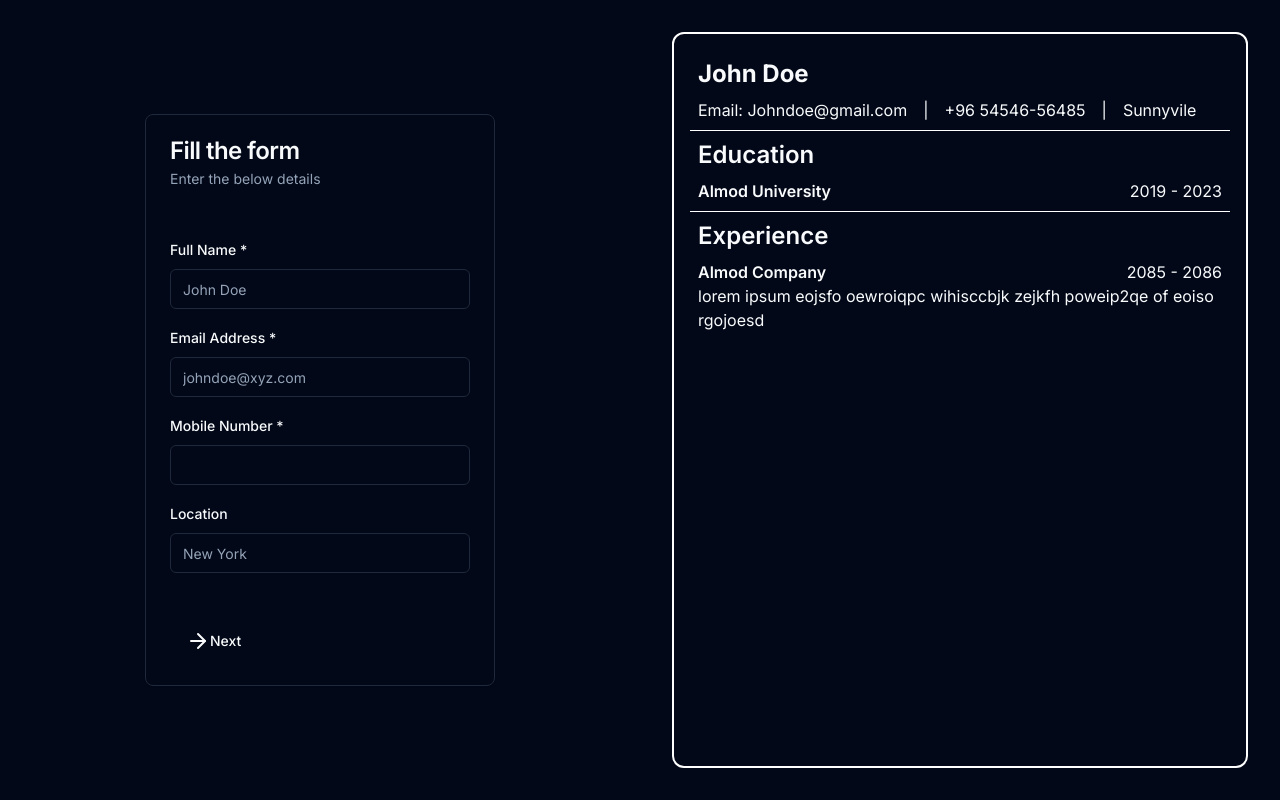
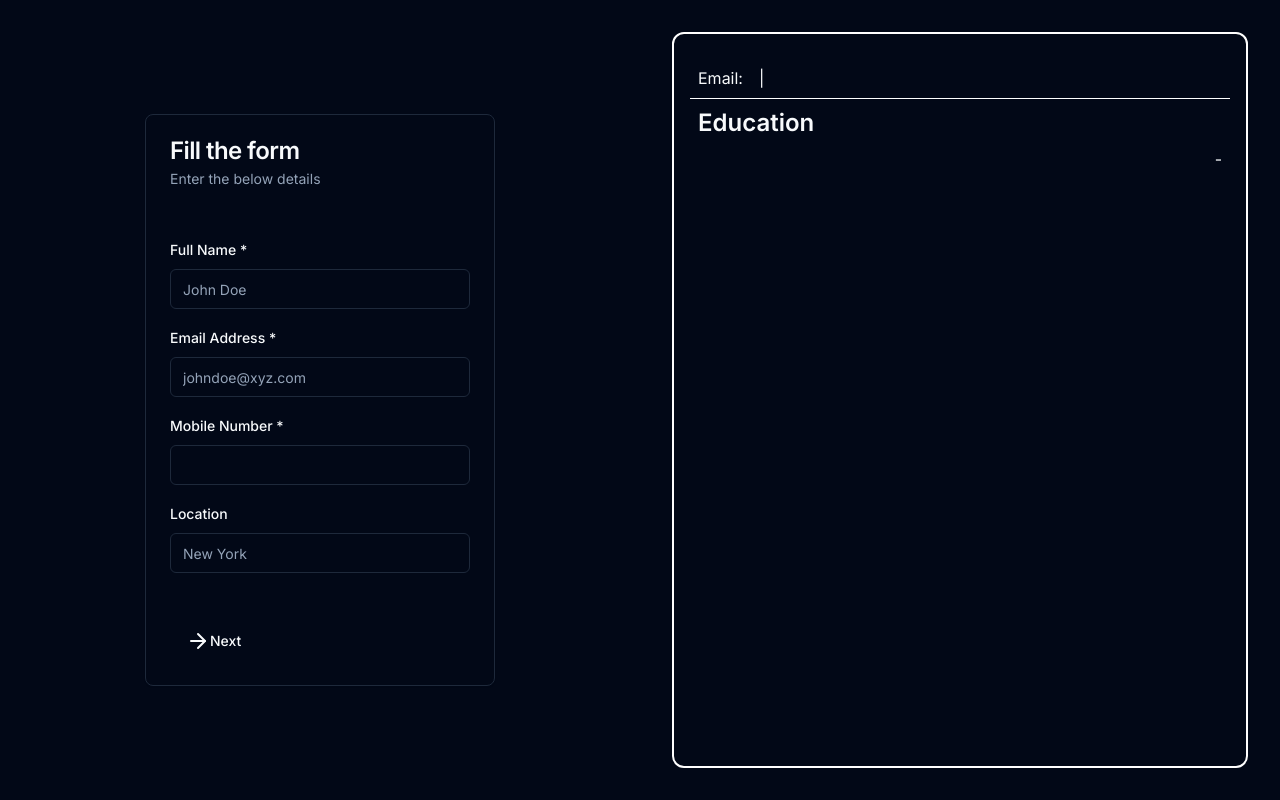
Before and after one commit to Anandprabhu530/Mirthly, a Next.js app: page /resume in a window 1280 px wide. Built offline with nearby package versions, Linux system fonts and the light colour scheme.

Commit message:
Form Changes

```diff
--- a/app/resume/page.tsx
+++ b/app/resume/page.tsx
@@ -8,27 +8,27 @@ import { useState } from "react";
 
 const Resume = () => {
   const [data, setData] = useState({
-    Fullname: "John Doe",
-    Email: "Johndoe@gmail.com",
-    Number: "+96 54546-56485",
-    Location: "Sunnyvile",
-    Education: "Almod University",
-    Education_From: "2019",
-    Education_To: "2023",
-    Experience_Description:
-      "lorem ipsum eojsfo oewroiqpc wihisccbjk zejkfh poweip2qe  of eoiso rgojoesd ",
-    Experience_From: "2085",
-    Experience_To: "2086",
-    Experience_Company: "Almod Company",
+    Fullname: "",
+    Email: "",
+    Number: "",
+    Location: "",
+    Education: "",
+    Degree: "",
+    Education_From: "",
+    Education_To: "",
+    Experience_Description: "",
+    Experience_From: "",
+    Experience_To: "",
+    Experience_Company: "",
   });
-  const [formdata, setFormdata] = useState("");
+
   return (
     <main>
       <div className="h-screen">
         <div className="flex h-full">
           <div className="basis-1/2">
             <div className="w-full flex justify-center items-center h-full">
-              <Form_Builder setFormdata={setFormdata} />
+              <Form_Builder setData={setData} />
             </div>
           </div>
           <div className="basis-1/2 p-8">
@@ -36,7 +36,6 @@ const Resume = () => {
               <div className="p-2 font-bold text-2xl">{data.Fullname}</div>
               <div className="flex gap-4 pl-2">
                 <div>Email: {data.Email}</div>
-                {formdata && <div>{formdata}</div>}
                 <div>|</div>
                 <div>{data.Number}</div>
                 {data.Location.length != 0 && (
@@ -49,7 +48,10 @@ const Resume = () => {
               <div className="border-b border-white pb-2"></div>
               <div className="p-2 text-2xl font-semibold">Education</div>
               <div className="px-2 flex w-full justify-between">
-                <div className="font-semibold">{data.Education}</div>
+                <div className="flex flex-col gap-2">
+                  <div className="font-semibold">{data.Education}</div>
+                  <div className="font-semibold">{data.Degree}</div>
+                </div>
                 <div>
                   {data.Education_From} - {data.Education_To}
                 </div>
--- a/components/Form_Builder.tsx
+++ b/components/Form_Builder.tsx
@@ -49,6 +49,7 @@ const FormSchema = z.object({
   Education: z.string().min(5, {
     message: "Please enter Education details",
   }),
+  Degree: z.string(),
   Education_From: z.string().min(4, {
     message: "Please Enter From detail",
   }),
@@ -62,7 +63,7 @@ const FormSchema = z.object({
   Experience_Description: z.string(),
 });
 
-export function Form_Builder() {
+export function Form_Builder({ setData }) {
   const [formnumber, setFormnumber] = React.useState(0);
   const [response, setResponse] = React.useState(0);
   const form = useForm<z.infer<typeof FormSchema>>({
@@ -72,6 +73,7 @@ export function Form_Builder() {
       Email: "",
       Number: "",
       Education: "",
+      Degree: "",
       Education_From: "",
       Education_To: "",
       Location: "",
@@ -84,6 +86,7 @@ export function Form_Builder() {
 
   function onSubmit(data: z.infer<typeof FormSchema>) {
     console.log(data);
+    setData(data);
   }
 
   return (
@@ -173,6 +176,19 @@ export function Form_Builder() {
                   render={({ field }) => (
                     <FormItem>
                       <FormLabel>Institution *</FormLabel>
+                      <FormControl>
+                        <Input {...field} />
+                      </FormControl>
+                      <FormMessage />
+                    </FormItem>
+                  )}
+                />
+                <FormField
+                  control={form.control}
+                  name="Degree"
+                  render={({ field }) => (
+                    <FormItem>
+                      <FormLabel>Degree *</FormLabel>
                       <FormControl>
                         <Input {...field} />
                       </FormControl>
```
